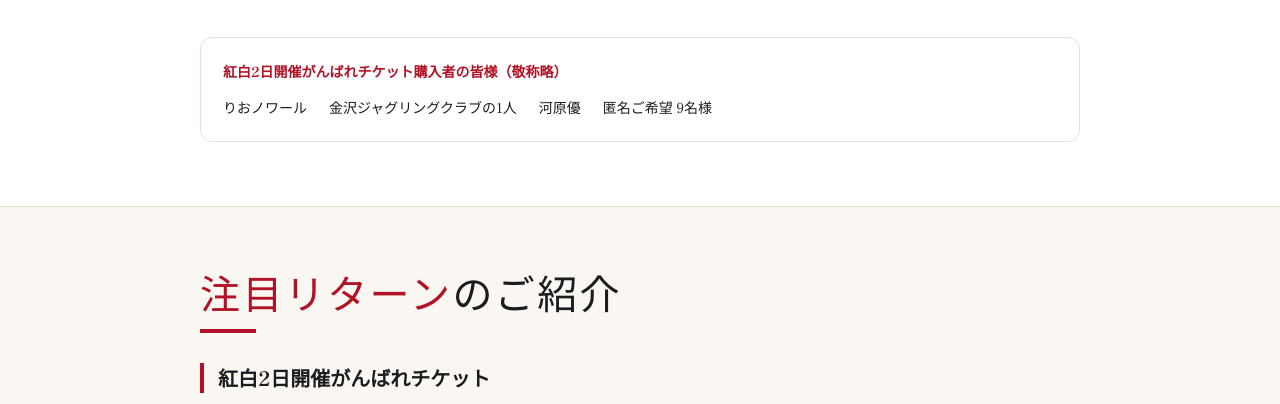
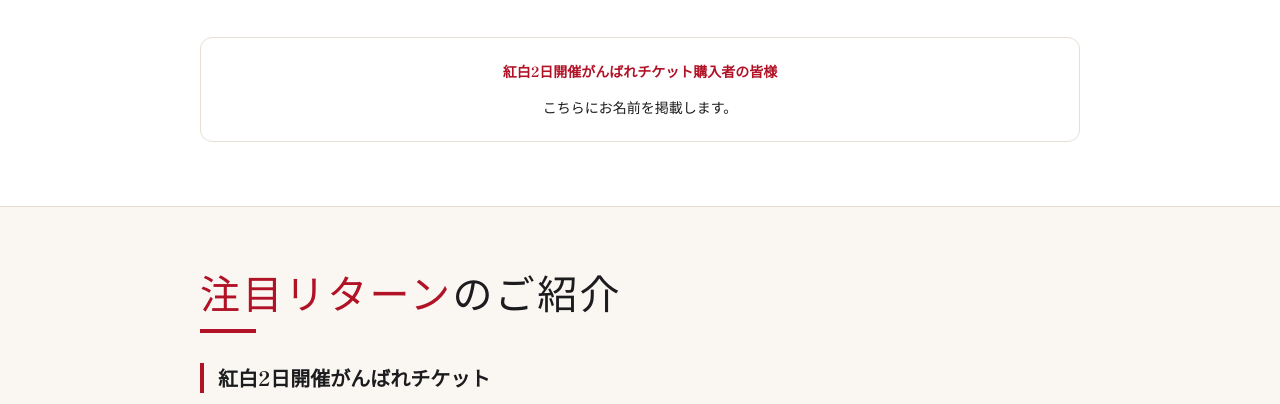
Before and after one commit to itosan1103/Kohakujuggling5th, a plain HTML site: page sponsor.html in a window 1280 px wide. Shown: the part 4005-4409 px from the top of the page. Drawn offline with Linux system fonts and the light colour scheme; a web font is replaced by a local one.

Commit message:
個人協賛修正

```diff
--- a/assets/style.css
+++ b/assets/style.css
@@ -450,9 +450,9 @@ footer::before{content:'';position:absolute;top:-1px;left:0;right:0;height:4px;b
 @media (max-width:479px){
   .sponsor-item{flex-direction:column;align-items:center;text-align:center;}
 }
-.sponsor-name-list{margin-top:26px;background:var(--white);border:1px solid var(--line);border-radius:12px;padding:20px 22px;}
+.sponsor-name-list{margin-top:26px;background:var(--white);border:1px solid var(--line);border-radius:12px;padding:20px 22px;text-align:center;}
 .sponsor-name-list-label{font-weight:700;font-size:14px;color:var(--deep);margin-bottom:10px;}
-.sponsor-name-items{list-style:none;padding:0;display:flex;flex-wrap:wrap;gap:6px 22px;}
+.sponsor-name-items{list-style:none;padding:0;display:flex;flex-direction:column;align-items:center;gap:6px;}
 .sponsor-name-items li{margin:0;font-size:14px;}
 
 /* ---------- 注目リターン詳細 ---------- */
--- a/sponsor.html
+++ b/sponsor.html
@@ -228,12 +228,9 @@
     </div>
     <!-- ▼ がんばれチケット購入者（名前のみ掲載）▼ -->
     <div class="sponsor-name-list">
-      <p class="sponsor-name-list-label">紅白2日開催がんばれチケット購入者の皆様（敬称略）</p>
+      <p class="sponsor-name-list-label">紅白2日開催がんばれチケット購入者の皆様</p>
       <ul class="sponsor-name-items">
-        <li>りおノワール</li>
-        <li>金沢ジャグリングクラブの1人</li>
-        <li>河原優</li>
-        <li>匿名ご希望 9名様</li>
+        <li>こちらにお名前を掲載します。</li>
       </ul>
     </div>
 
```
